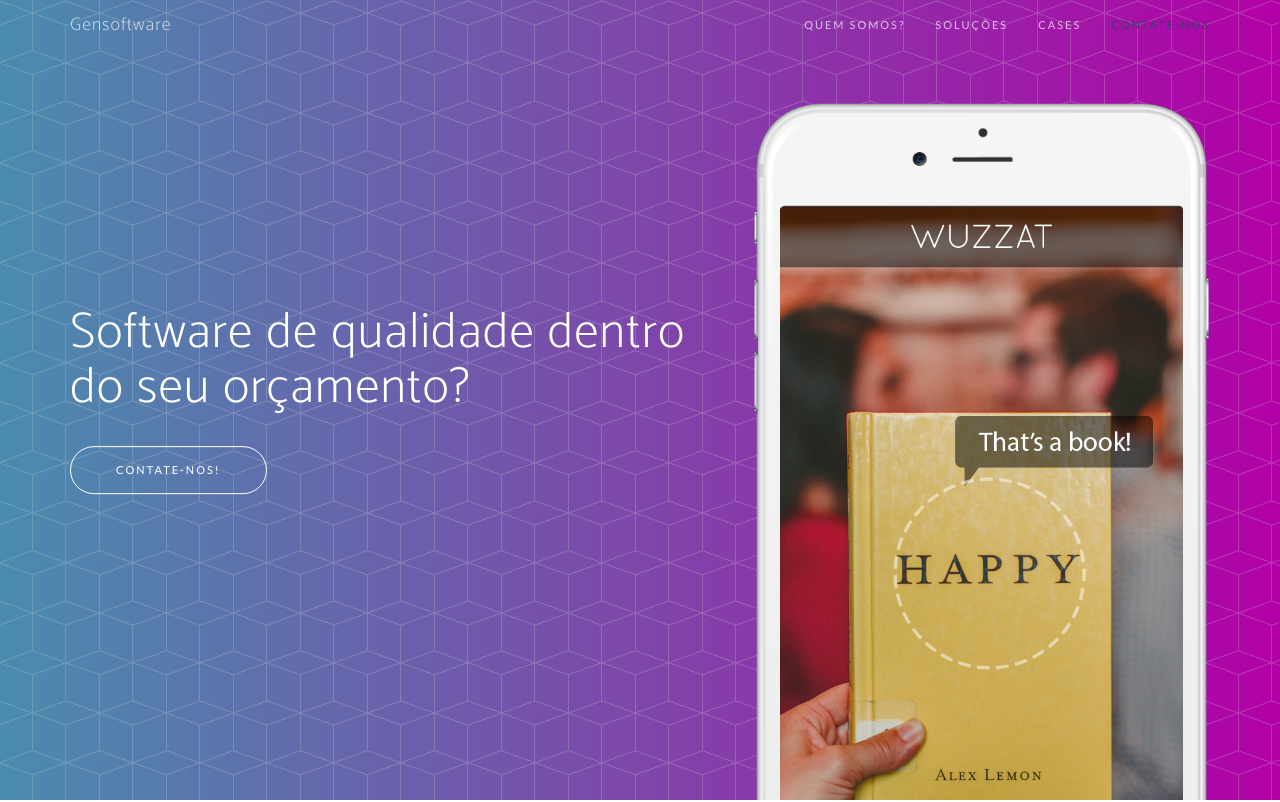
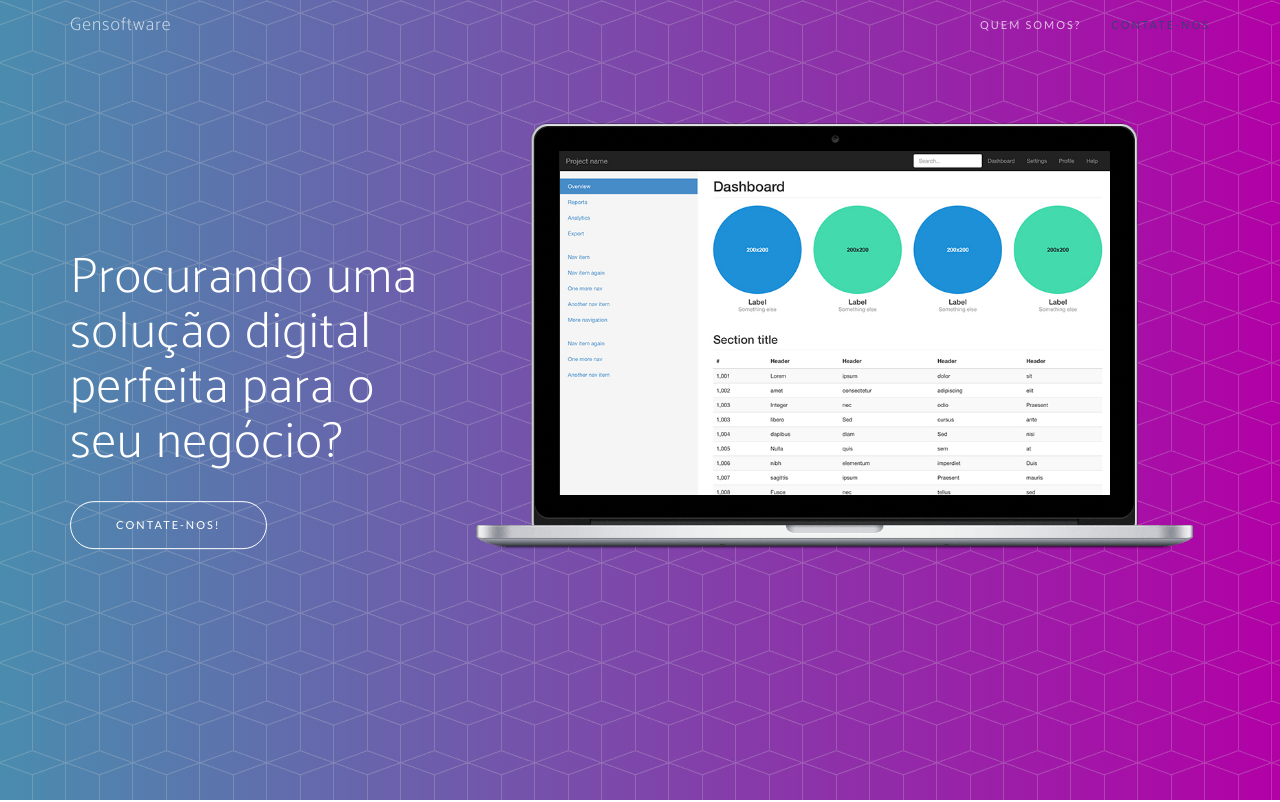
Before and after one commit to gensoftware/gensoftware.github.io, a website: page index.html in a window 1280 px wide. Shown: the top 802 px of the page. Drawn offline with nearby package versions, Linux system fonts and the light colour scheme; a web font is replaced by a local one.

Commit message:
Update mockup image

```diff
--- a/index.html
+++ b/index.html
@@ -56,12 +56,6 @@
                         <a class="page-scroll" href="#about">Quem somos?</a>
                     </li>
                     <li>
-                        <a class="page-scroll" href="#features">Soluções</a>
-                    </li>
-                    <li>
-                        <a class="page-scroll" href="#features">Cases</a>
-                    </li>
-                    <li>
                         <a class="page-scroll" href="#contact">Contate-nos</a>
                     </li>
                 </ul>
@@ -74,21 +68,21 @@
     <header>
         <div class="container">
             <div class="row">
-                <div class="col-sm-7">
+                <div class="col-sm-4">
                     <div class="header-content">
                         <div class="header-content-inner">
-                            <h1>Software de qualidade dentro do seu orçamento?</h1>
+                            <h1>Procurando uma solução digital perfeita para o seu negócio?</h1>
                             <a href="#contact" class="btn btn-outline btn-xl page-scroll">Contate-nos!</a>
                         </div>
                     </div>
                 </div>
-                <div class="col-sm-5">
+                <div class="col-sm-8">
                     <div class="device-container">
-                        <div class="device-mockup iphone6_plus portrait white">
+                        <div class="device-mockup macbook portrait white">
                             <div class="device">
                                 <div class="screen">
                                     <!-- Demo image for screen mockup, you can put an image here, some HTML, an animation, video, or anything else! -->
-                                    <img src="assets/img/demo-screen-1.jpg" class="img-responsive" alt="">
+                                    <img src="assets/img/dashboard.jpg" class="img-responsive" alt="">
                                 </div>
                                 <div class="button">
                                     <!-- You can hook the "home button" to some JavaScript events or just remove it -->
@@ -155,8 +149,8 @@
             <div class="container">
               <div class="row">
                 <div class="col-md-8 pull-right">
-                  <h3>Nossa receita de sucesso: Você é o ator principal no desenvolvimento da sua solução.</h3>
-                  <p>Com entrega de software incremental, você tem rapidamente uma solução funcional em produção. Com o seu feedback, provemos os ajustes necessários para que a solução se encaixe perfeitamente com as espectativas do seu negócio.</p>
+                  <h2>Nossa receita de sucesso?</h2>
+                  <p>Entrega contínua: Você tem software funcional rapidamente em produção e seu feedback gera um aperfeiçoamento incremental, garantindo uma solução que sirva como uma luva ao seu negócio.</p>
                   <a href="#contact" class="btn btn-outline btn-xl page-scroll">Vamos começar?</a>
                  </div>
               </div>
@@ -165,7 +159,7 @@
         <div class="overlay"></div>
     </section>
 
-    <section id="contact" class="contact bg-primary">
+    <section id="contact" class="contact">
         <div class="container">
             <h2>We <i class="fa fa-heart"></i> new friends!</h2>
             <ul class="list-inline list-social">
```
Also changed, not shown: assets/img/dashboard.jpg (added).
